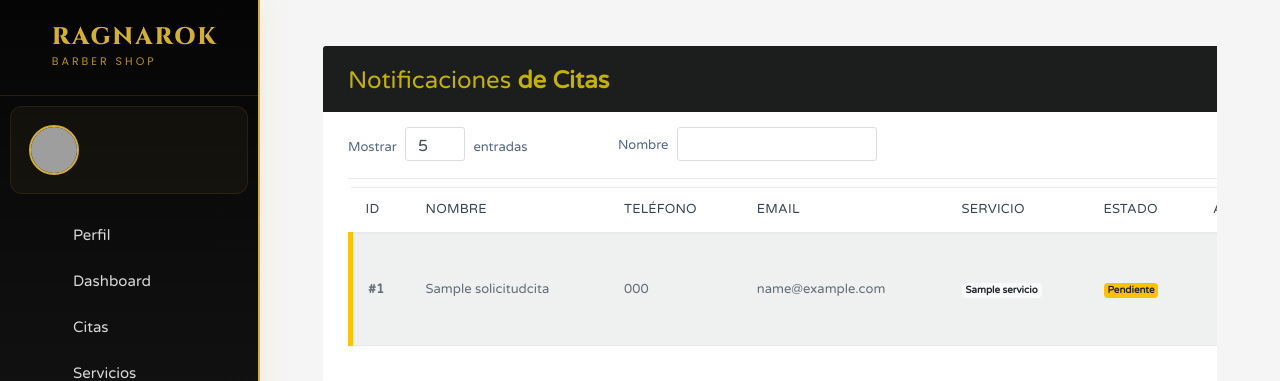
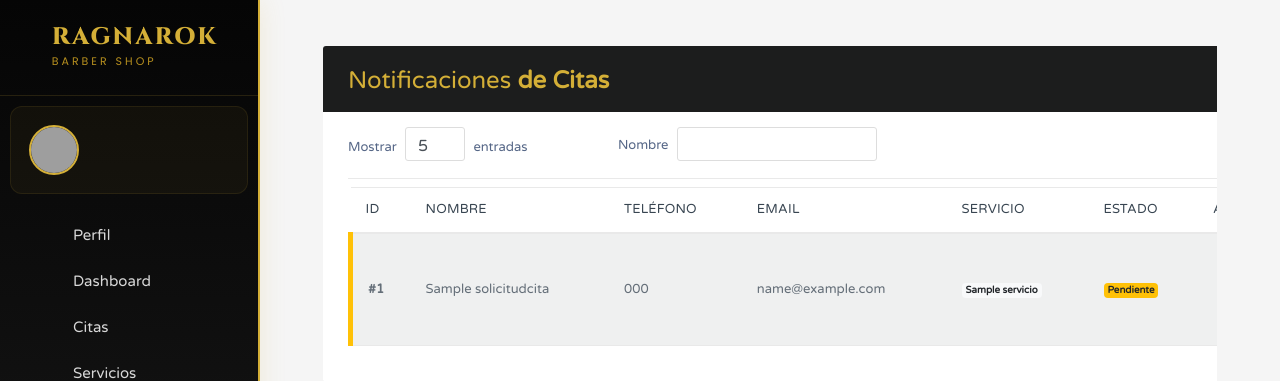
Before and after one commit to JUANRUBIANO16/barberiaragnarok, a Django app: page /notificaciones/ in a window 1280 px wide. Shown: the top 381 px of the page. Run offline with Django 5.2, Linux system fonts and the light colour scheme; tables that the repository leaves empty hold one stand-in row (values such as "Sample post"); some libraries are stand-ins or nearby versions; grey boxes are pictures that could not be loaded.

```diff
--- a/static/css/table.css
+++ b/static/css/table.css
@@ -48,7 +48,7 @@ body {
 	margin-top: 2px;
 }
 .table-title {
-	color: #c2b00c;
+	color: #d4af37;
 	background: #1c1d1d;
 	padding: 16px 25px;
 	margin: -20px -25px 10px;
@@ -57,7 +57,7 @@ body {
 .table-title h2 {
 	margin: 5px 0 0;
 	font-size: 24px;
-	color: #c2b00c;
+	color: #d4af37;
 }
 .show-entries select.form-control {
 	width: 60px;
```
